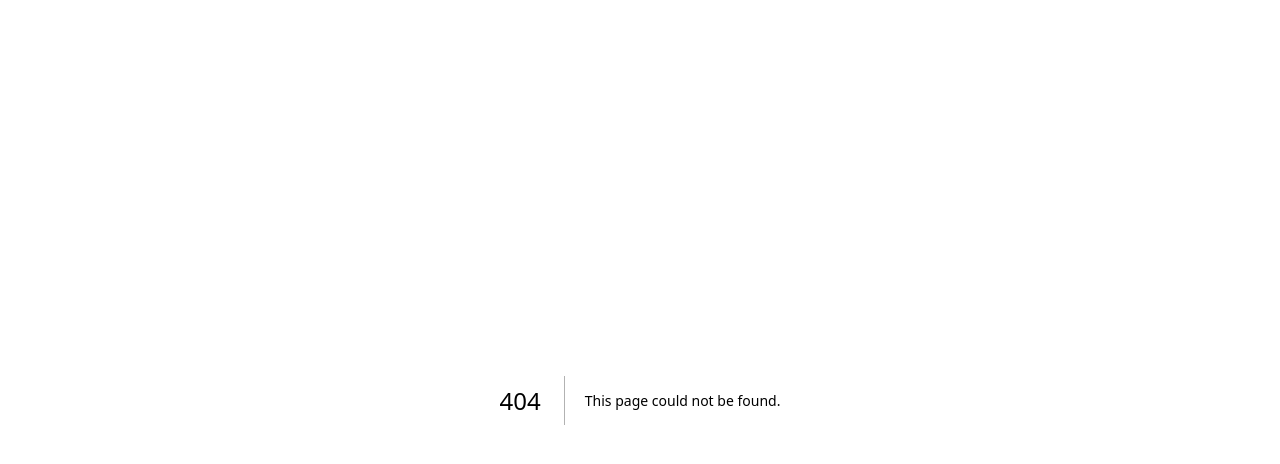
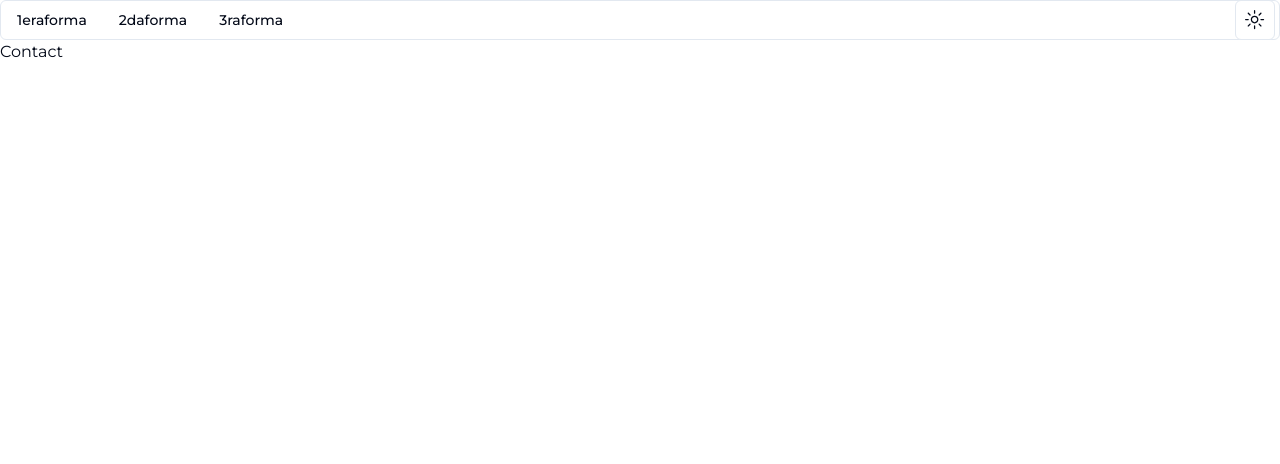
Before and after one commit to No-Country/c16-59-t-node-react, a Next.js app in the folder front/: page /contact in a window 1280 px wide. Before the commit this address had no page. Shown: the top 464 px of the page. Built offline with nearby package versions, Linux system fonts and the light colour scheme.

Commit message:
2da forma server side rendering sin nada de usehooks

```diff
--- /dev/null
+++ b/front/src/app/(site)/contact/page.tsx
@@ -0,0 +1,10 @@
+import { NavBar, Product } from "@/app/components";
+
+export default function Contact() {
+  return (
+    <>
+      <NavBar />
+      <div>Contact</div>
+    </>
+  );
+}
--- /dev/null
+++ b/front/src/app/(site)/dashboard/page.tsx
@@ -0,0 +1,25 @@
+//2da forma de renderizar: server side rendering
+import { NavBar, Product } from "@/app/components";
+import { Producto } from "@/app/interfaces/productos";
+
+export default async function Dashboard() {
+  const productos: Producto[] = await fetch(
+    "https://api.escuelajs.co/api/v1/products"
+  ).then((res) => res.json());
+
+  return (
+    <>
+      <NavBar />
+      {productos.map(({ id, title, price, category }) => (
+        <Product
+          key={id}
+          id={id}
+          title={title}
+          price={price}
+          category={category}
+          images={category.image}
+        />
+      ))}
+    </>
+  );
+}
--- a/front/src/app/components/NavBar.tsx
+++ b/front/src/app/components/NavBar.tsx
@@ -22,17 +22,17 @@ export function NavBar() {
       <div className="flex gap-2">
         <MenubarMenu>
           <MenubarTrigger>
-            <Link href="/">Home</Link>
+            <Link href="/">1eraforma</Link>
           </MenubarTrigger>
         </MenubarMenu>
         <MenubarMenu>
           <MenubarTrigger>
-            <Link href="/dashboard">Dashboard</Link>
+            <Link href="/dashboard">2daforma</Link>
           </MenubarTrigger>
         </MenubarMenu>
         <MenubarMenu>
           <MenubarTrigger>
-            <Link href="/contact">Contact</Link>
+            <Link href="/contact">3raforma</Link>
           </MenubarTrigger>
         </MenubarMenu>
       </div>
```
